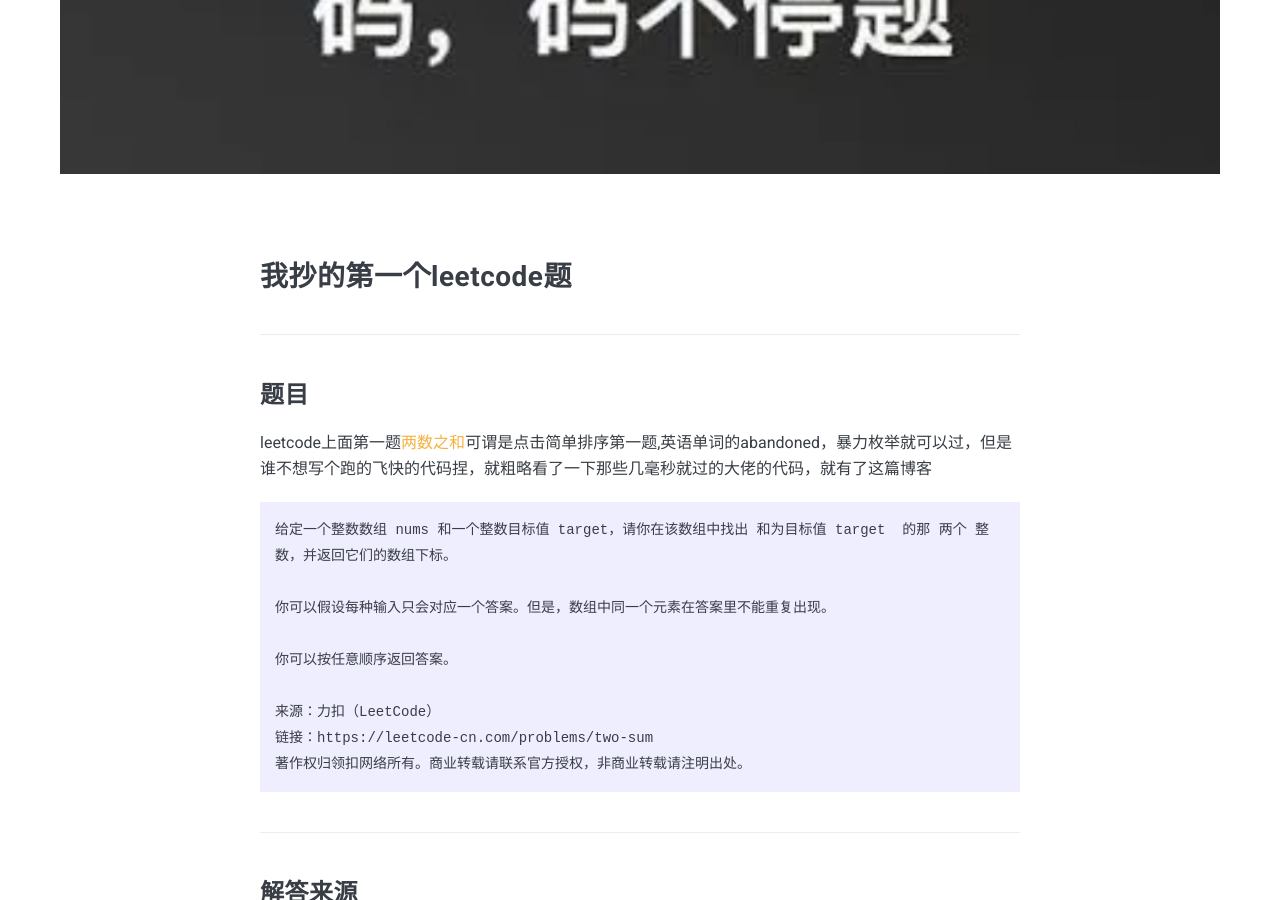
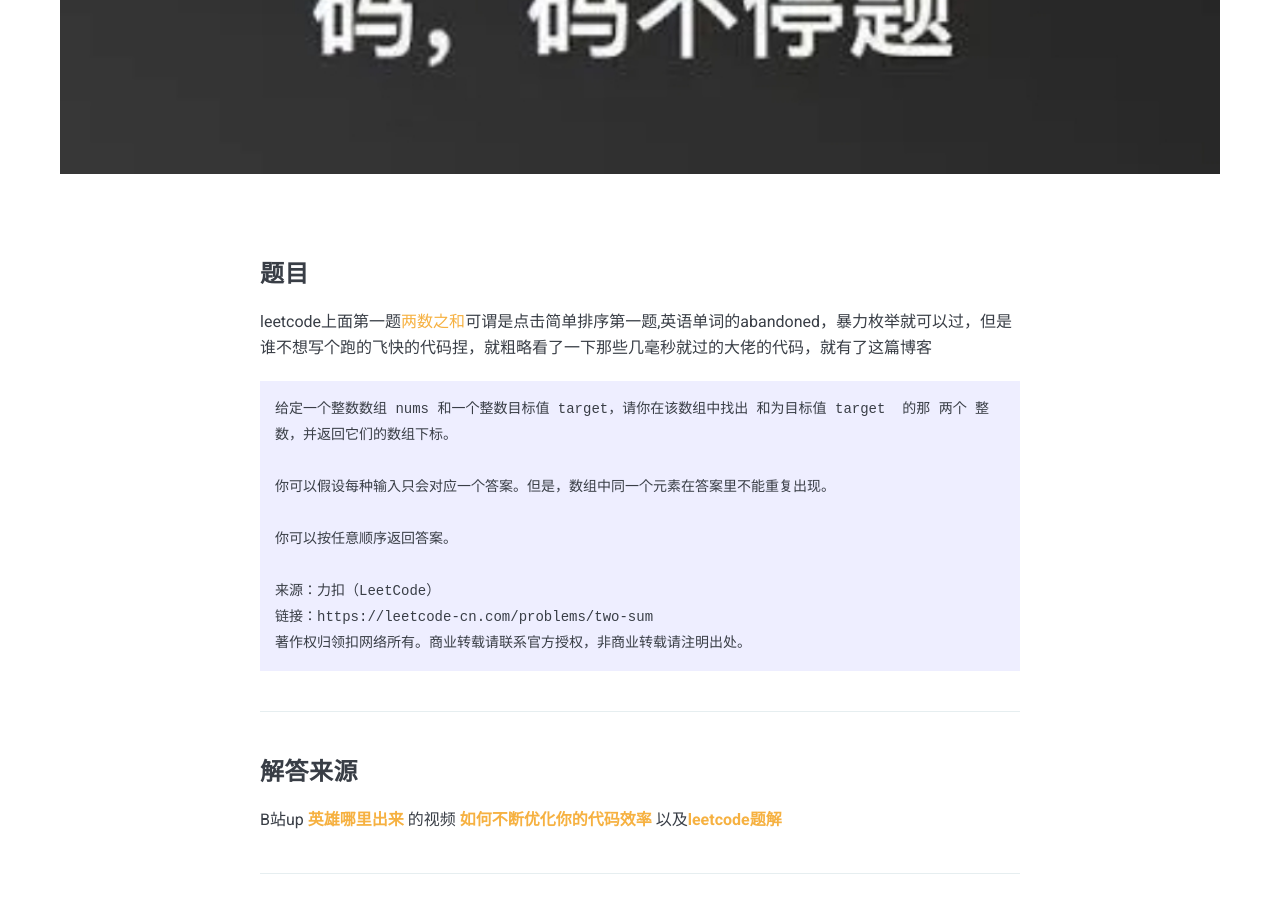
Before and after one commit to whut-fzw/whut-fzw.github.io, a Jekyll site: the page built from _posts/2022-04-16-我抄的第一个leetcode题.markdown, in a window 1280 px wide and 900 px high, scrolled down 869 px. Built offline with Jekyll 4.4.1, drawn with Linux system fonts in a browser that asks for light colours; nearby versions of some CDN libraries; comment, search, counter and statistics services are not loaded.

Commit message:
Update 2022-04-16-我抄的第一个leetcode题.markdown

```diff
--- a/_posts/2022-04-16-我抄的第一个leetcode题.markdown
+++ b/_posts/2022-04-16-我抄的第一个leetcode题.markdown
@@ -5,10 +5,6 @@ date:   2022-04-16 16:45:35 +0300
 image:  2022041601.jpg
 tags:   刷题
 ---
-
-## 我抄的第一个leetcode题
-
-***
 
 ### 题目
 
```
